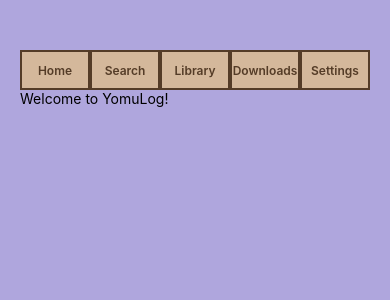
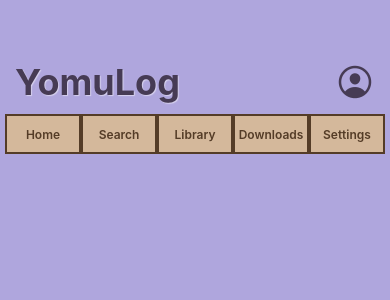
Before and after one commit to Bug0427/YomuLog, a React Native app: screen /Home in a window 390 px wide. Shown: the top 300 px of the page. Built offline with nearby package versions, Linux system fonts and the light colour scheme.

Commit message:
adds app title, navBar, and login icon

```diff
--- /dev/null
+++ b/components/LoginIcon.tsx
@@ -0,0 +1,30 @@
+import React from 'react';
+import { View, TouchableOpacity, Image, StyleSheet } from 'react-native';
+import { Ionicons } from '@expo/vector-icons';
+
+export default function LoginIcon({ userImage }: { userImage?: string }) {
+  return (
+    <TouchableOpacity onPress={() => console.log('Login Pressed!')} style={styles.iconContainer}>
+      {userImage ? (
+        <Image source={{ uri: userImage }} style={styles.profileImage} />
+      ) : (
+        <Ionicons name="person-circle-outline" size={40} color="#463B54" />
+      )}
+    </TouchableOpacity>
+  );
+}
+
+const styles = StyleSheet.create({
+  iconContainer: {
+    padding: 0,
+    flexDirection: 'row',
+    alignItems: 'center',
+    justifyContent: 'flex-end',
+    flex: 1,
+  },
+  profileImage: {
+    width: 40,
+    height: 40,
+    borderRadius: 20,
+  },
+});
--- a/package.json
+++ b/package.json
@@ -27,6 +27,7 @@
     "react-native-web": "^0.20.0"
   },
   "devDependencies": {
+    "@expo/cli": "^0.24.20",
     "@types/react": "~19.0.10",
     "@types/react-native": "^0.73.0",
     "babel-preset-expo": "~13.0.0",
--- a/screens/HomeScreen.tsx
+++ b/screens/HomeScreen.tsx
@@ -2,13 +2,16 @@
 import React from 'react';
 import { View, Text, StyleSheet } from 'react-native';
 import NavBar from '../components/NavBar';
+import LoginIcon from '../components/LoginIcon';
 
 export default function HomeScreen() {
   return (
     <View style={styles.container}>
-
+      <View style={styles.header}>
+        <Text style={styles.title}>YomuLog</Text>
+        <LoginIcon />
+      </View>
       <NavBar />
-      <Text>Welcome to YomuLog!</Text>
     </View>
   );
 }
@@ -17,7 +20,22 @@ const styles = StyleSheet.create({
   container: {
     flex: 1,
     backgroundColor: '#AFA6DD',
-    paddingTop: 50,
-    paddingHorizontal: 20,
+    paddingTop: 60,
+    paddingHorizontal: 5,
+  },
+  header: {
+    flexDirection: 'row',
+    justifyContent: 'space-between',
+    alignItems: 'center',
+    paddingHorizontal: 10,
+    marginBottom: 10,
+  },
+  title: {
+    fontSize: 36,
+    fontWeight: 'bold',
+    color: '#463B54',
+    textShadowColor: '#D7D2EE',
+    textShadowOffset: { width: 1, height: 1 },
+    textShadowRadius: 1,
   },
 });
```
Also changed, not shown: 1 other file (tests, documents, lock files or other folders).
